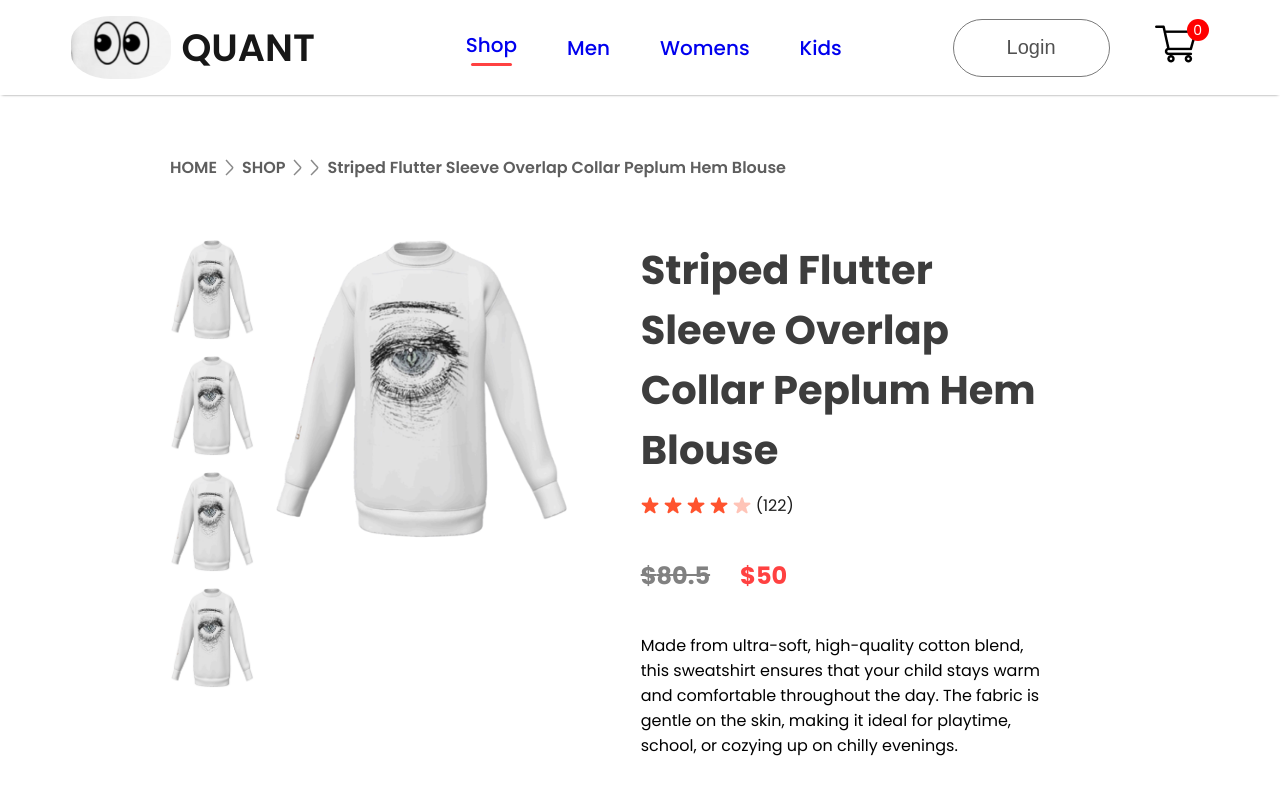
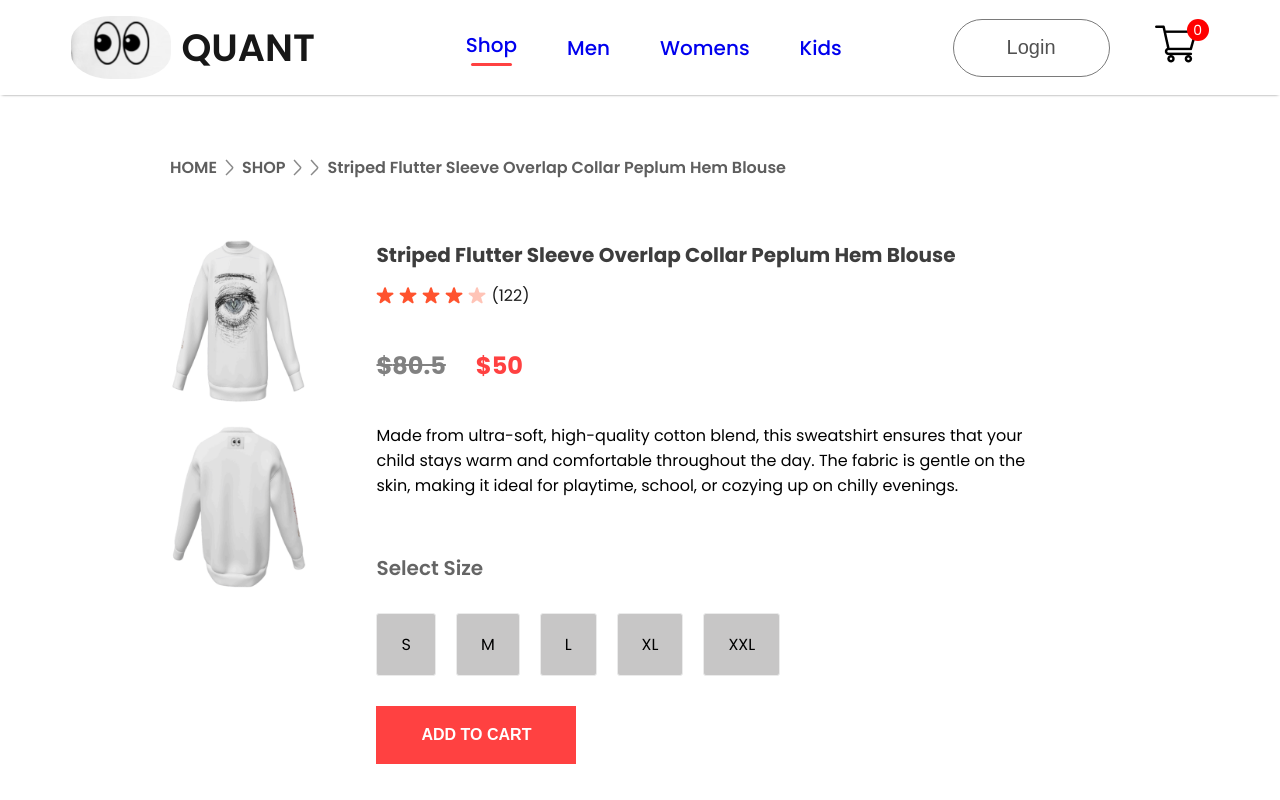
Before and after one commit to tholmes101/michealas-website, a React (Create React App) app: page /product/1 in a window 1280 px wide. Shown: the top 800 px of the page. Built offline with nearby package versions, Linux system fonts and the light colour scheme.

Commit message:
Update added

```diff
--- a/src/Components/Assets/data.js
+++ b/src/Components/Assets/data.js
@@ -1,31 +1,34 @@
-import p1_img from './product_1.png'
-import p2_img from './product_2.png'
+import p1_img from './product_1.png';
+import p1_img2 from './product_1_back.png';
+import p2_img from './product_2.png';
+import p2_img2 from './product_2_back.png';
 import p3_img from './product_3.png'
 import p4_img from './product_4.png'
+import p4_img2 from './product_4_back.png'
 
 let data_product = [
   {
     id:1,
     name:"Striped Flutter Sleeve Overlap Collar Peplum Hem Blouse",
-    image:p1_img,
+    image:[p1_img, p1_img2],
     new_price:50.00,
     old_price:80.50,
   },
   {id:2,
     name:"Striped Flutter Sleeve Overlap Collar Peplum Hem Blouse",
-    image:p2_img,
+    image:[p2_img,p2_img2],
     new_price:85.00,
     old_price:120.50,
   },
   {id:3,
     name:"Striped Flutter Sleeve Overlap Collar Peplum Hem Blouse",
-    image:p3_img,
+    image:[p3_img],
     new_price:60.00,
     old_price:100.50,
   },
   {id:4,
     name:"Striped Flutter Sleeve Overlap Collar Peplum Hem Blouse",
-    image:p4_img,
+    image:[p4_img, p4_img2],
     new_price:100.00,
     old_price:150.00,
   },
--- a/src/Components/Item/Item.jsx
+++ b/src/Components/Item/Item.jsx
@@ -5,7 +5,7 @@ import { Link } from 'react-router-dom'
 const Item = (props) => {
   return (
     <div className='item'>
-        <Link to={`/product/${props.id}`}><img src={props.image} alt="" /> </Link>
+        <Link to={`/product/${props.id}`}><img src={props.image[0]} alt="" /> </Link>
         <p>{props.name}</p>
         <div className="item-prices">
             <div className="item-price-new">
--- a/src/Components/ProductDisplay/ProductDisplay.css
+++ b/src/Components/ProductDisplay/ProductDisplay.css
@@ -15,12 +15,7 @@
 }
 
 .productdisplay-img-list img {
-    height: 100px;
-}
-
-.productdisplay-main-img {
-    width: 300px;
-    height: 300px;
+    height: 163px;
 }
 
 .productdisplay-right {
@@ -31,7 +26,7 @@
 
 .productdisplay-right h1 {
     color: #3d3d3d;
-    font-size: 40px;
+    font-size: 20px;
     font-weight: 700;
 }
 
--- a/src/Components/ProductDisplay/ProductDisplay.jsx
+++ b/src/Components/ProductDisplay/ProductDisplay.jsx
@@ -1,4 +1,4 @@
-import React, { useContext } from "react";
+import React, { useContext, useEffect, useState } from "react";
 import "./ProductDisplay.css";
 import star_icon from "../Assets/star_icon.png";
 import star_dull_icon from "../Assets/star_dull_icon.png";
@@ -7,18 +7,25 @@ import { ShopContext } from "../../Context/ShopContext";
 const ProductDisplay = (props) => {
   const { product } = props;
   const {addToCart} = useContext(ShopContext)
-  return (
+
+  const [thumbnail, setThumbnail] = useState(null);
+
+
+  useEffect (()=> {
+        setThumbnail(product?.image[0] ? product.image[0] : null)
+    },[product])
+
+
+  return product && (
     <div className="productDisplay">
       {console.log(props.product)}
       <div className="productdisplay-left">
         <div className="productdisplay-img-list">
-          <img src={product.image} alt="" />
-          <img src={product.image} alt="" />
-          <img src={product.image} alt="" />
-          <img src={product.image} alt="" />
-        </div>
-        <div className="productdisplay-img">
-          <img className="productdisplay-main-img" src={product.image} alt="" />
+            {product.image.map((image, index) => (
+                <div key={index} onClick={() => setThumbnail(image)}>
+                    <img src={image} alt={`Thumbnail ${index + 1}`} />
+                </div>
+            ))}
         </div>
       </div>
       <div className="productdisplay-right">
--- a/src/Pages/Product.jsx
+++ b/src/Pages/Product.jsx
@@ -14,7 +14,7 @@ const Product = () => {
   return <div>
     <Breadcrum product = {product}/>
     <ProductDisplay product={product}/>
-    <DescriptionBox/>
+     <DescriptionBox/>
    {/* <RelatedProducts/> */}
   </div>;
 };
```
